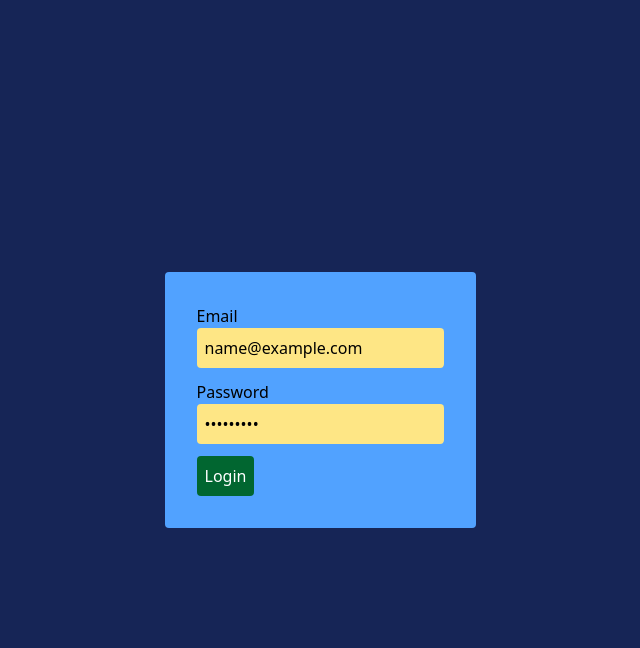
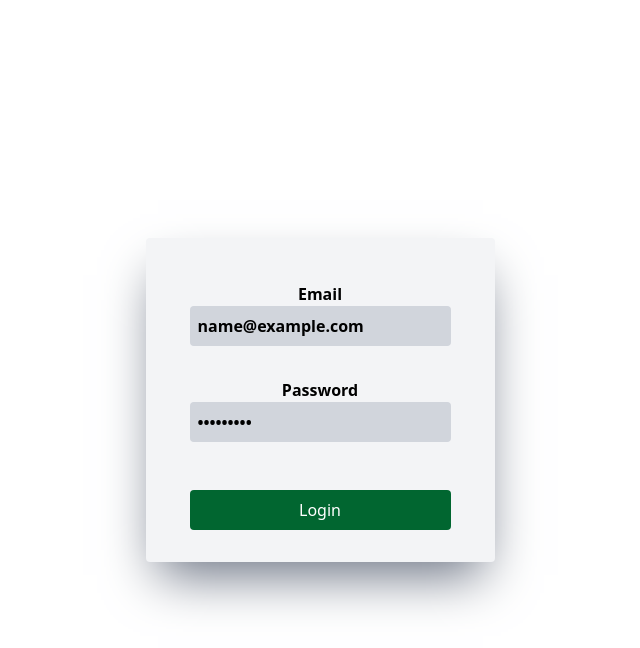
Before and after one commit to AlejandroMtz07/InteligentHouseFrontend, a React (Vite) app: page / in a window 1280 px wide. Both pictures are taken after typing "name@example.com", "Sample123" into the empty fields and a click on the button "Login". Shown: the top 648 px of the page, without its empty margins (320-960 px from the left). Built offline with nearby package versions, Linux system fonts and the light colour scheme; no server answers.

Commit message:
refactor(login): changing some styles

```diff
--- /dev/null
+++ b/src/Views/Home/Home.tsx
@@ -0,0 +1,8 @@
+
+export default function Home() {
+  return (
+    <div>
+
+    </div>
+  )
+}
--- a/src/Views/Login/Login.module.css
+++ b/src/Views/Login/Login.module.css
@@ -1,16 +1,19 @@
 @import "tailwindcss";
 .login_container{
-    @apply h-screen flex items-center justify-center p-3 bg-blue-950
+    @apply h-screen flex items-center justify-center p-3 bg-white
 }
 .login_form{
-    @apply p-8 bg-blue-400 rounded
+    @apply p-8 bg-gray-100 shadow-2xl shadow-gray-500 rounded flex flex-col
 }
-.input-container{
-    @apply p-4
+.input_container{
+    @apply font-semibold font-sans p-3 flex flex-col items-center
 }
 .login_input{
-    @apply bg-amber-200 mb-3 p-2 rounded
+    @apply bg-gray-300 mb-2 p-2 rounded
+}
+.login_error{
+    @apply text-red-400 p-3
 }
 .login_button{
-    @apply bg-green-800 p-2 rounded text-white
+    @apply bg-green-800 p-2 rounded text-white ml-3 mr-3 mt-1
 }
--- a/src/Views/Login/Login.tsx
+++ b/src/Views/Login/Login.tsx
@@ -1,5 +1,5 @@
 import { zodResolver } from "@hookform/resolvers/zod";
-import axios from "axios";
+import axios, { AxiosError } from "axios";
 import { useForm } from "react-hook-form";
 import z from "zod";
 import style from './Login.module.css';
@@ -16,7 +16,7 @@ type User = z.infer<typeof UserSchema>;
 
 export default function Login() {
 
-  const {register, handleSubmit, formState: {errors}} = useForm({
+  const {register, handleSubmit, formState: {errors}, setError} = useForm({
     resolver: zodResolver(UserSchema)
   });
   const navigate = useNavigate();
@@ -32,10 +32,10 @@ export default function Login() {
       console.log(response);
       if(response.data.msg === 'Login success'){
         localStorage.setItem('token',response.data['token']);
-        navigate('/register');
+        navigate('/home');
       }
-    }).catch((error)=>{
-      console.log(error);
+    }).catch((e:any)=>{
+      setError('password',{message: e.response?.data.msg})
     })
   }
 
@@ -43,14 +43,14 @@ export default function Login() {
     <div className={style.login_container}>
       <form onSubmit={handleSubmit(onSubmit)} className={style.login_form}>
         <div className={style.input_container}>
-          <label htmlFor="email">Email</label><br/>
+          <label htmlFor="email">Email</label>
           <input {...register('email', {required: true})} className={style.login_input} id="email"/>
-          {errors.email && <p style={{color: "red"}}>{errors.email.message}</p>}
+          {errors.email && <p className={style.login_error}>{errors.email.message}</p>}
         </div>
         <div className={style.input_container}>
-          <label htmlFor="password">Password</label><br/>
+          <label htmlFor="password">Password</label>
           <input {...register('password',{required: true})} className={style.login_input} id="password" type="password"/>
-          {errors.password && <p style={{color: "red"}}>{errors.password.message}</p>}
+          {errors.password && <p className={style.login_error}>{errors.password.message}</p>}
         </div>
         <button type="submit" className={style.login_button}>
           Login
--- a/src/main.tsx
+++ b/src/main.tsx
@@ -3,6 +3,7 @@ import { createRoot } from 'react-dom/client'
 import Login from './Views/Login/Login'
 import { BrowserRouter, Route, Routes } from 'react-router-dom'
 import { Register } from './Views/Register/Register'
+import Home from './Views/Home/Home'
 
 
 createRoot(document.getElementById('root')!).render(
@@ -11,6 +12,7 @@ createRoot(document.getElementById('root')!).render(
       <Routes>
         <Route path='/' element={<Login />} />
         <Route path='/register' element={<Register/>}/>
+        <Route path='/home' element={<Home/>}/>
       </Routes>
     </BrowserRouter>
   </StrictMode>,
```
